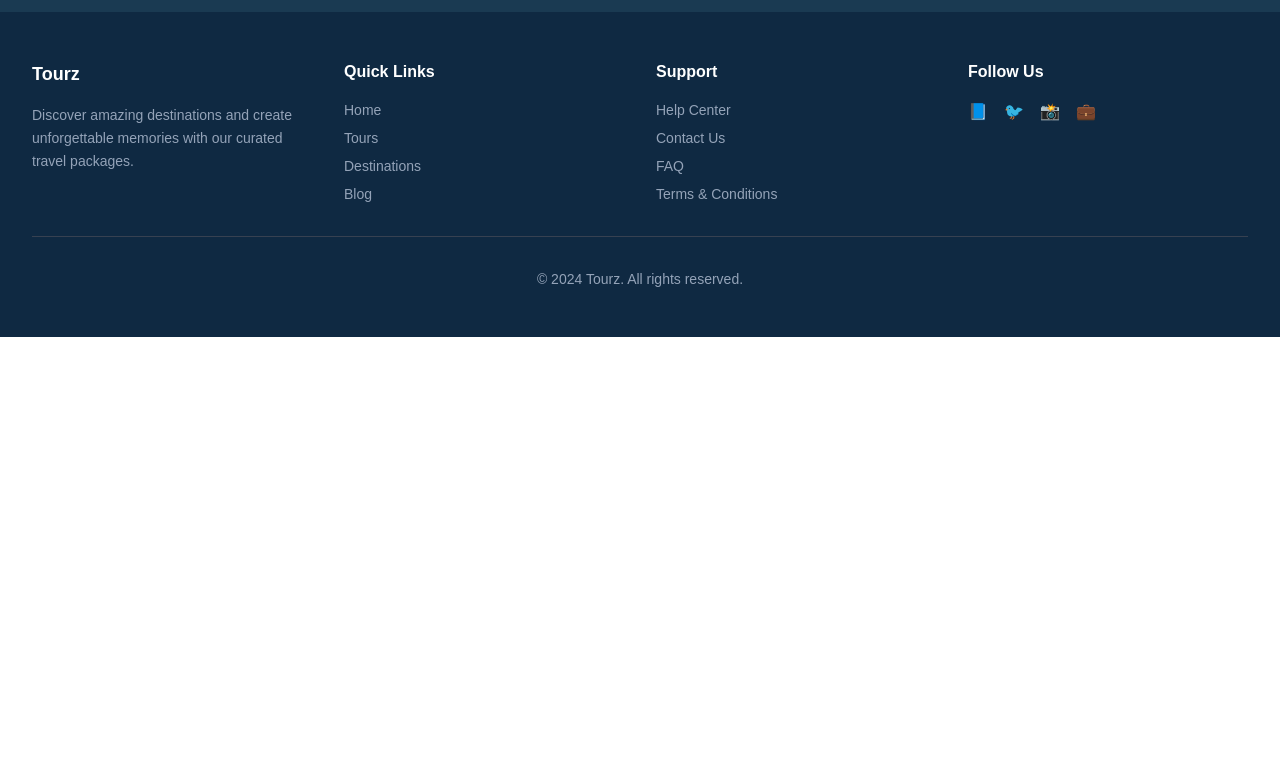
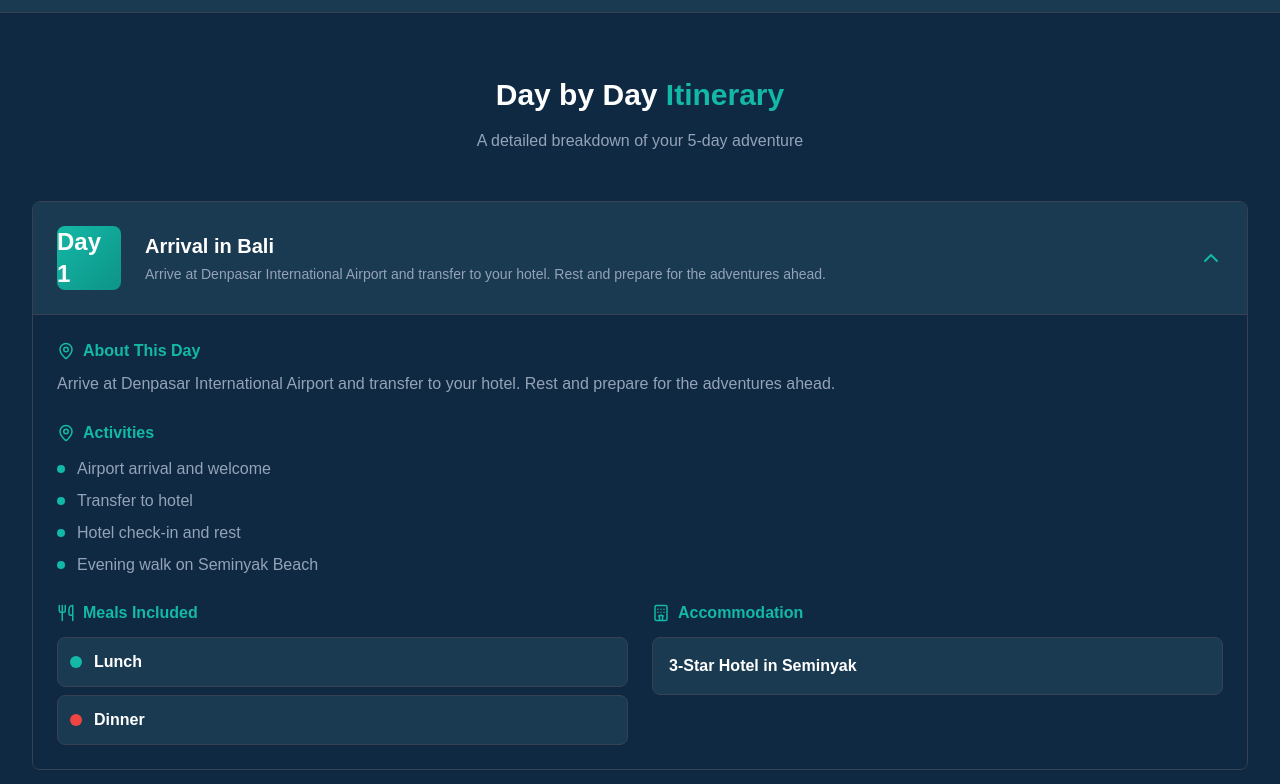
Before and after one commit to DEBOJEETDAS36/new_tourz, a Next.js app: page /tours/1 in a window 1280 px wide. Shown: the part 1840-2624 px from the top of the page. Before the commit the page ends 2177 px from the top, so only its background shows below. Built offline with nearby package versions, Linux system fonts and the light colour scheme.

Commit message:
tour itinerary section added

```diff
--- a/app/tours/[id]/page.tsx
+++ b/app/tours/[id]/page.tsx
@@ -4,7 +4,7 @@ import TourDetailHero from '@/components/tours/TourDetailHero';
 import TourQuickInfo from '../../../components/tours/TourQuickInfo';
 import TourDescription from '@/components/tours/TourDescription';
 import TourHighlights from '@/components/tours/TourHighlights';
-// import TourItinerary from '@/components/tours/TourItinerary';
+import TourItinerary from '@/components/tours/TourItinerary';
 // import TourInclusions from '@/components/tours/TourInclusions';
 // import TourPricing from '@/components/tours/TourPricing';
 // import TourGallery from '@/components/tours/TourGallery';
@@ -30,6 +30,7 @@ export default async function TourDetailPage({ params }: TourPageProps) {
       <TourQuickInfo tour={tour} />
       <TourDescription tour={tour} />
       <TourHighlights tour={tour} />
+      <TourItinerary tour={tour} />
     </div>
   );
 }
--- /dev/null
+++ b/components/tours/TourItinerary.tsx
@@ -0,0 +1,168 @@
+'use client';
+
+import { useState } from 'react';
+import { TourDetail } from '@/lib/data/tourDetails';
+import { ChevronDown, MapPin, Utensils, Hotel } from 'lucide-react';
+
+export default function TourItinerary({ tour }: { tour: TourDetail }) {
+  const [expandedDay, setExpandedDay] = useState(0);
+
+  return (
+    <section className="py-16 bg-[#0F2942] border-t border-[#374151]">
+      <div className="max-w-7xl mx-auto px-4 sm:px-6 lg:px-8">
+
+        {/* Section Header */}
+        <div className="text-center mb-12">
+          <h2 className="text-3xl font-bold text-white mb-4">
+            Day by Day <span className="text-[#14B8A6]">Itinerary</span>
+          </h2>
+          <p className="text-[#94A3B8] max-w-2xl mx-auto">
+            A detailed breakdown of your {tour.daysCount}-day adventure
+          </p>
+        </div>
+
+        {/* Itinerary Timeline */}
+        <div className="space-y-4">
+          {tour.itinerary.map((day, index) => (
+            <div
+              key={day.day}
+              className="border border-[#374151] rounded-lg overflow-hidden hover:border-[#14B8A6] transition"
+            >
+              {/* Header - Click to Expand */}
+              <button
+                onClick={() => setExpandedDay(expandedDay === index ? -1 : index)}
+                className="w-full bg-[#1a3a52] hover:bg-[#1a3a52]/80 transition p-6 flex items-center justify-between"
+              >
+                <div className="flex items-center gap-6 text-left flex-1">
+                  {/* Day Badge */}
+                  <div className="w-16 h-16 bg-gradient-to-br from-[#14B8A6] to-[#0d9488] rounded-lg flex items-center justify-center flex-shrink-0">
+                    <span className="text-white font-bold text-2xl">Day {day.day}</span>
+                  </div>
+
+                  {/* Day Info */}
+                  <div>
+                    <h3 className="text-xl font-bold text-white mb-1">
+                      {day.title}
+                    </h3>
+                    <p className="text-[#94A3B8] text-sm line-clamp-1">
+                      {day.description}
+                    </p>
+                  </div>
+                </div>
+
+                {/* Expand Icon */}
+                <ChevronDown
+                  size={24}
+                  className={`text-[#14B8A6] flex-shrink-0 transition-transform ${
+                    expandedDay === index ? 'rotate-180' : ''
+                  }`}
+                />
+              </button>
+
+              {/* Expandable Content */}
+              {expandedDay === index && (
+                <div className="bg-[#0F2942] border-t border-[#374151] p-6 space-y-6">
+
+                  {/* Full Description */}
+                  <div>
+                    <h4 className="text-[#14B8A6] font-semibold mb-2 flex items-center gap-2">
+                      <MapPin size={18} />
+                      About This Day
+                    </h4>
+                    <p className="text-[#94A3B8] leading-relaxed">
+                      {day.description}
+                    </p>
+                  </div>
+
+                  {/* Activities */}
+                  <div>
+                    <h4 className="text-[#14B8A6] font-semibold mb-3 flex items-center gap-2">
+                      <MapPin size={18} />
+                      Activities
+                    </h4>
+                    <ul className="space-y-2">
+                      {day.activities.map((activity, i) => (
+                        <li
+                          key={i}
+                          className="flex items-start gap-3 text-[#94A3B8]"
+                        >
+                          <span className="w-2 h-2 bg-[#14B8A6] rounded-full mt-2 flex-shrink-0" />
+                          <span>{activity}</span>
+                        </li>
+                      ))}
+                    </ul>
+                  </div>
+
+                  {/* Meals & Accommodation */}
+                  <div className="grid grid-cols-1 sm:grid-cols-2 gap-6">
+
+                    {/* Meals */}
+                    <div>
+                      <h4 className="text-[#14B8A6] font-semibold mb-3 flex items-center gap-2">
+                        <Utensils size={18} />
+                        Meals Included
+                      </h4>
+                      <div className="space-y-2">
+                        {day.meals.breakfast && (
+                          <div className="flex items-center gap-3 bg-[#1a3a52] rounded-lg p-3 border border-[#374151]">
+                            <div className="w-3 h-3 bg-[#FCD34D] rounded-full" />
+                            <span className="text-white font-semibold">Breakfast</span>
+                          </div>
+                        )}
+                        {day.meals.lunch && (
+                          <div className="flex items-center gap-3 bg-[#1a3a52] rounded-lg p-3 border border-[#374151]">
+                            <div className="w-3 h-3 bg-[#14B8A6] rounded-full" />
+                            <span className="text-white font-semibold">Lunch</span>
+                          </div>
+                        )}
+                        {day.meals.dinner && (
+                          <div className="flex items-center gap-3 bg-[#1a3a52] rounded-lg p-3 border border-[#374151]">
+                            <div className="w-3 h-3 bg-[#EF4444] rounded-full" />
+                            <span className="text-white font-semibold">Dinner</span>
+                          </div>
+                        )}
+                        {!day.meals.breakfast && !day.meals.lunch && !day.meals.dinner && (
+                          <p className="text-[#94A3B8] italic">No meals included</p>
+                        )}
+                      </div>
+                    </div>
+
+                    {/* Accommodation */}
+                    <div>
+                      <h4 className="text-[#14B8A6] font-semibold mb-3 flex items-center gap-2">
+                        <Hotel size={18} />
+                        Accommodation
+                      </h4>
+                      <div className="bg-[#1a3a52] rounded-lg p-4 border border-[#374151]">
+                        {day.accommodation !== 'N/A' ? (
+                          <p className="text-white font-semibold">{day.accommodation}</p>
+                        ) : (
+                          <p className="text-[#94A3B8] italic">No accommodation</p>
+                        )}
+                      </div>
+                    </div>
+                  </div>
+                </div>
+              )}
+            </div>
+          ))}
+        </div>
+
+        {/* Map Section */}
+        <div className="mt-12 bg-[#1a3a52] rounded-lg overflow-hidden border border-[#374151] h-96">
+          <iframe
+            width="100%"
+            height="100%"
+            frameBorder="0"
+            title="Tour Route Map"
+            src={`https://maps.google.com/maps?q=${tour.destination}&t=m&z=10&output=embed&iwloc=near`}
+            style={{ border: 0 }}
+            allowFullScreen
+            loading="lazy"
+            referrerPolicy="no-referrer-when-downgrade"
+          />
+        </div>
+      </div>
+    </section>
+  );
+}
```
